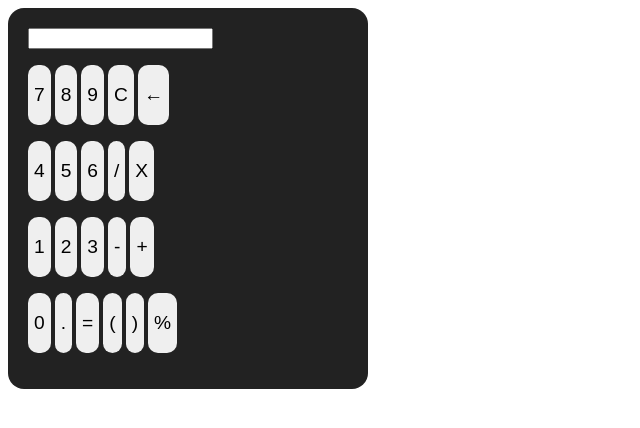
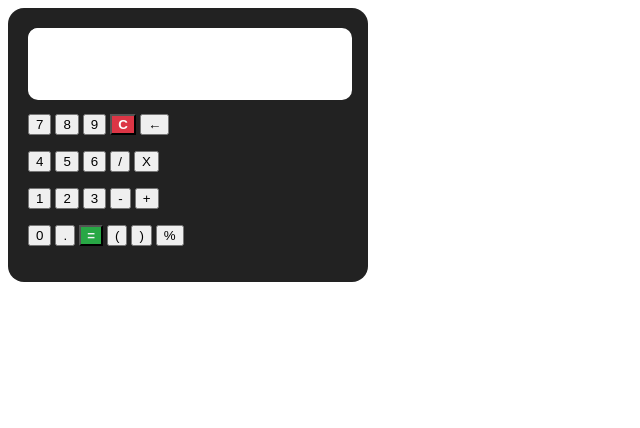
Before and after one commit to saculresol/Aulas_Github, a plain HTML site: page index.html in a window 1280 px wide. Shown: the whole page, without its empty margins (0-640 px from the left). Drawn offline with Linux system fonts and the light colour scheme.

Commit message:
Mais algumas coisas arrumadas

```diff
--- a/style.css
+++ b/style.css
@@ -14,47 +14,38 @@
     box-shadow: 0px 8px 15px rgba(0,0,0,0,.3);
     width: 320px;
 }
-.calculador-screen{
+.display{
     width: 100%;
     height: 70px;
-    background: #111;
-    color: #fff;
+    background: #ffffff;
+    color: #000000;
     text-align: right;
     font-size: 2rem;
     border: none;
     border-radius: 10px;
-    padding: 10px;
     margin-bottom: 15px;
 }
-calculator-keys{
-    display: grid;
-    grid-template-columns: repeat(4,1fr);
-    gap: 10px;
-}
-button{
-height: 60px;
-border: none;
-border-radius: 10px;
-font-size: 1.2rem;
+.botoesCalculadora{
+font-size: 1rem;
 cursor: pointer;
 transition: 0.2s;
 }
-button.operator{
+.botao{
 background: #ff9500;
 color: beige;
 font-weight: bold;
 }
-button.equal{
+.botaoIgual{
     grid-column: span2;
     background: #28a745;
     color: #f0f2f5;
     font-weight: bold;
 }
-button.clear{
+.botaoC{
     background: #dc3545;
     color: #fff;
     font-weight: 900;
 }
-button:hover{
+.button:hover{
     opacity: 0.8;
 }
```
